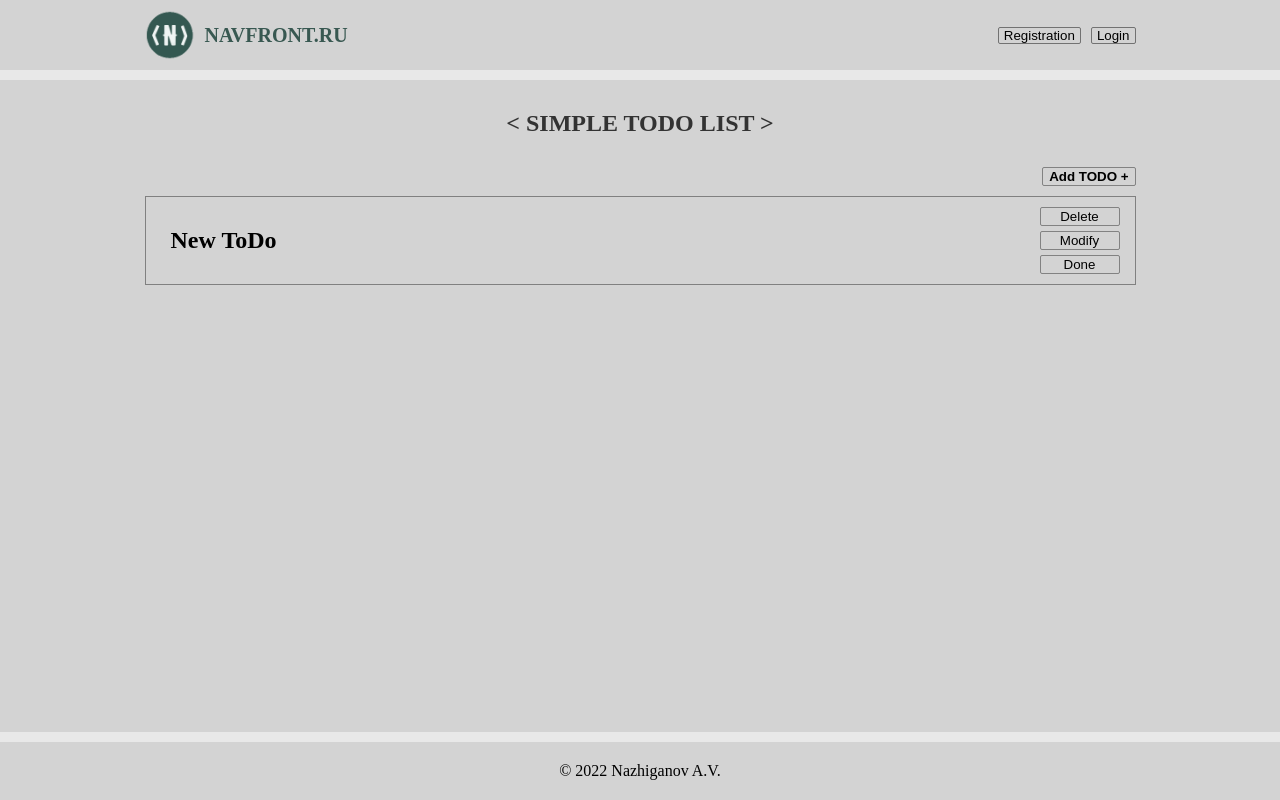
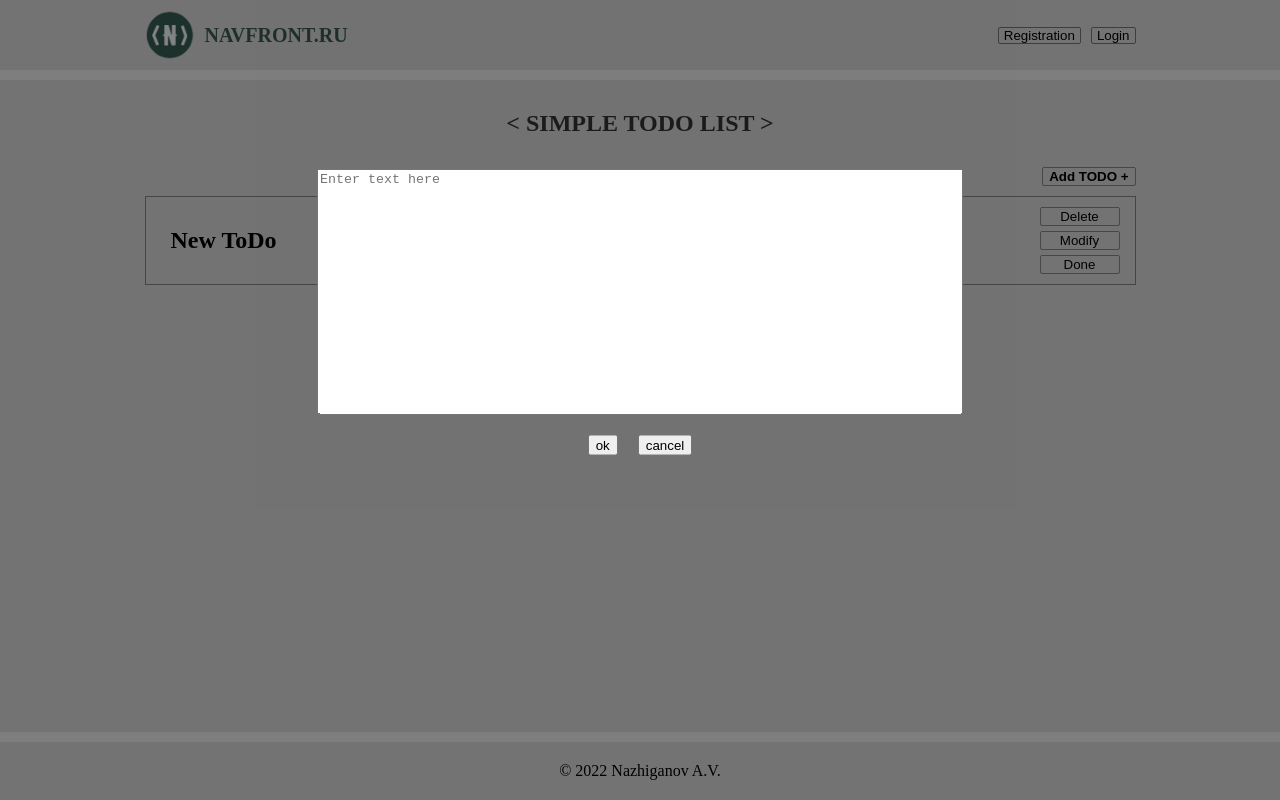
Before and after one commit to Navfront/SimpleToDo, a React (Create React App) app: page / in a window 1280 px wide. Built offline with nearby package versions, Linux system fonts and the light colour scheme.

Commit message:
todo input and shaking wip

```diff
--- a/public/index.html
+++ b/public/index.html
@@ -27,6 +27,7 @@
   <body>
     <noscript>You need to enable JavaScript to run this app.</noscript>
     <div id="root"></div>
+    <div id="modal"></div>
     <!--
       This HTML file is a template.
       If you open it directly in the browser, you will see an empty page.
--- a/public/style.css
+++ b/public/style.css
@@ -1,6 +1,29 @@
+@keyframes shake {
+    0%,
+    100% {
+      transform: translateX(0);
+    }
+
+    10%,
+    30%,
+    50%,
+    70%,
+    90% {
+      transform: translateX(-5px);
+    }
+
+    20%,
+    40%,
+    60%,
+    80% {
+      transform: translateX(5px);
+    }
+  }
+
 body{
     min-width: 360px;
-    background-color: rgb(232, 232, 232)
+    background-color: rgb(232, 232, 232);
+    position: relative;
 }
 
 html, body, #root{
@@ -21,3 +44,7 @@ main{
 footer{
     justify-self: end;
 }
+
+.shaking{
+  animation : shake 1s;
+}
--- a/src/components/layers/main/main.tsx
+++ b/src/components/layers/main/main.tsx
@@ -3,6 +3,8 @@ import { StyledContainer } from '../container/styled'
 import { StyledMain, StyledMainSection, StyledMainTitle } from './styled'
 import AddButton from './../../ui/add-button/add-button'
 import Notificator from './../../ui/notificator/notificator'
+import Modal from '../../ui/modal/modal'
+import TodoInput from './../../ui/todo-input/todo-input'
 
 function Main () {
   return (
@@ -15,6 +17,7 @@ function Main () {
           </StyledMainTitle>
 
           <AddButton>Add TODO +</AddButton>
+          <Modal><TodoInput/></Modal>
           <TodoList />
         </StyledMainSection>
       </StyledContainer>
--- /dev/null
+++ b/src/components/ui/modal/modal.tsx
@@ -0,0 +1,10 @@
+
+import { PropsWithChildren } from 'react'
+import { createPortal } from 'react-dom'
+import { StyledModal } from './styled'
+
+function Modal ({ children }: PropsWithChildren) {
+  return createPortal(<StyledModal>{children}</StyledModal>, document.getElementById('modal')!)
+}
+
+export default Modal
--- /dev/null
+++ b/src/components/ui/modal/styled.tsx
@@ -0,0 +1,25 @@
+
+import styled from 'styled-components'
+
+export const StyledModal = styled.div`
+    position: fixed;
+    left: 0;
+    top: 0;
+    right: 0;
+    bottom: 0;
+    background-color: #00000075;
+    z-index: 99;
+    height: 100%;
+    width: 100%;
+
+
+    form{
+        z-index: 100;
+        position: absolute;
+        left: 50%;
+        top: 40%;
+        transform: translate(-50%, -50%);
+    }
+
+
+`
--- /dev/null
+++ b/src/components/ui/todo-input/styled.tsx
@@ -0,0 +1,18 @@
+import styled from 'styled-components'
+
+export const StyledForm = styled.form`
+  p {
+    display: flex;
+    justify-content: center;
+  }
+
+  button + button {
+    margin-left: 20px;
+  }
+
+  textarea {
+    resize: none;
+    width: 50vw;
+    height: 30vh;
+  }
+`
--- /dev/null
+++ b/src/components/ui/todo-input/todo-input.tsx
@@ -0,0 +1,23 @@
+import React from 'react'
+
+import { StyledForm } from './styled'
+
+function TodoInput () {
+  const textAreaRef = React.createRef<HTMLTextAreaElement>()
+
+  return (
+    <StyledForm>
+      <textarea ref={textAreaRef} name="text" placeholder="Enter text here"></textarea>
+      <p>
+        <button type="submit" onClick={(e) => {
+          e.preventDefault()
+          textAreaRef.current?.classList.add('shaking')
+          setTimeout(() => { textAreaRef.current?.classList.remove('shaking') }, 1000)
+        }}>ok</button>
+        <button type="button">cancel</button>
+      </p>
+    </StyledForm>
+  )
+}
+
+export default TodoInput
```
